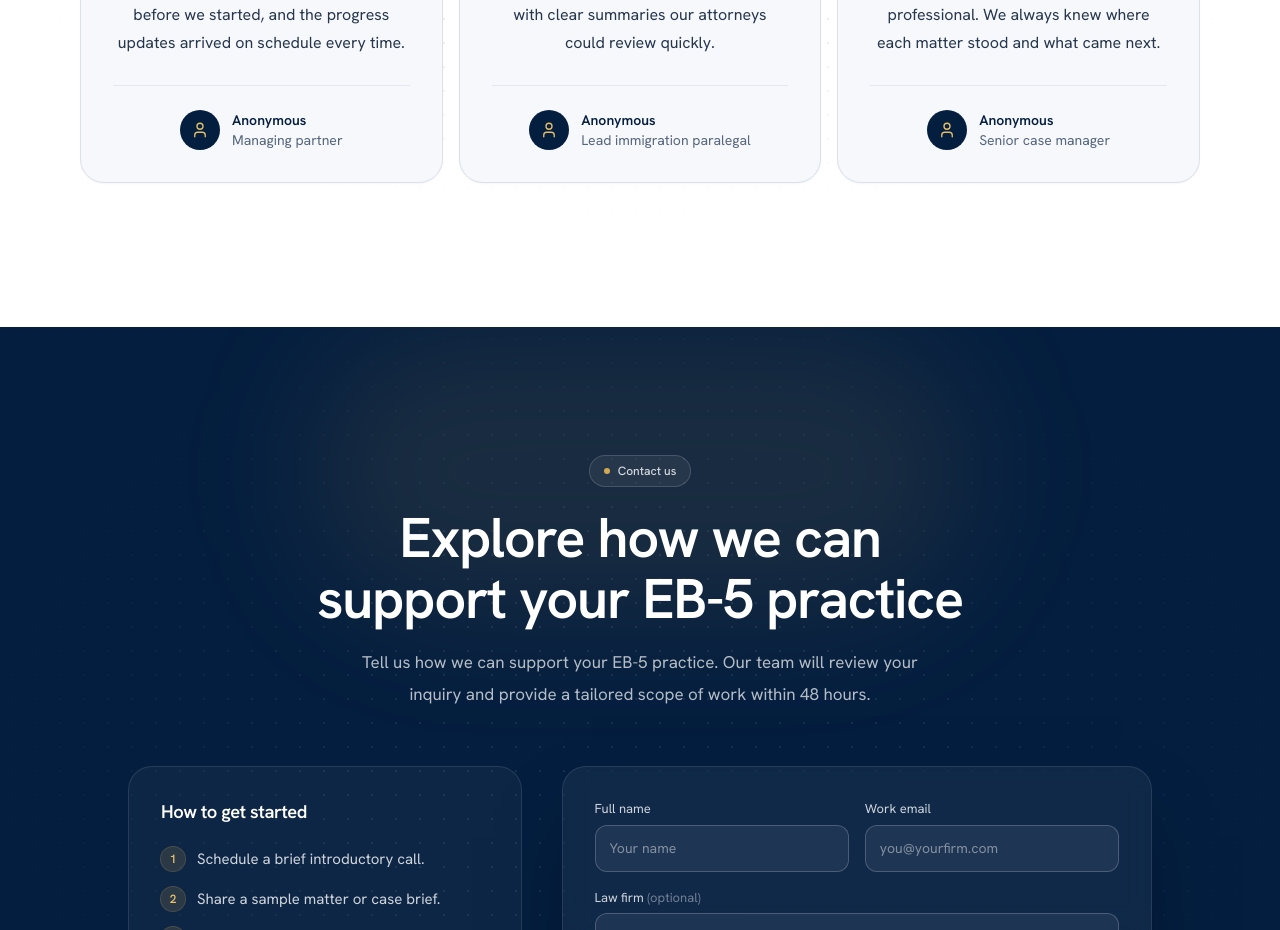
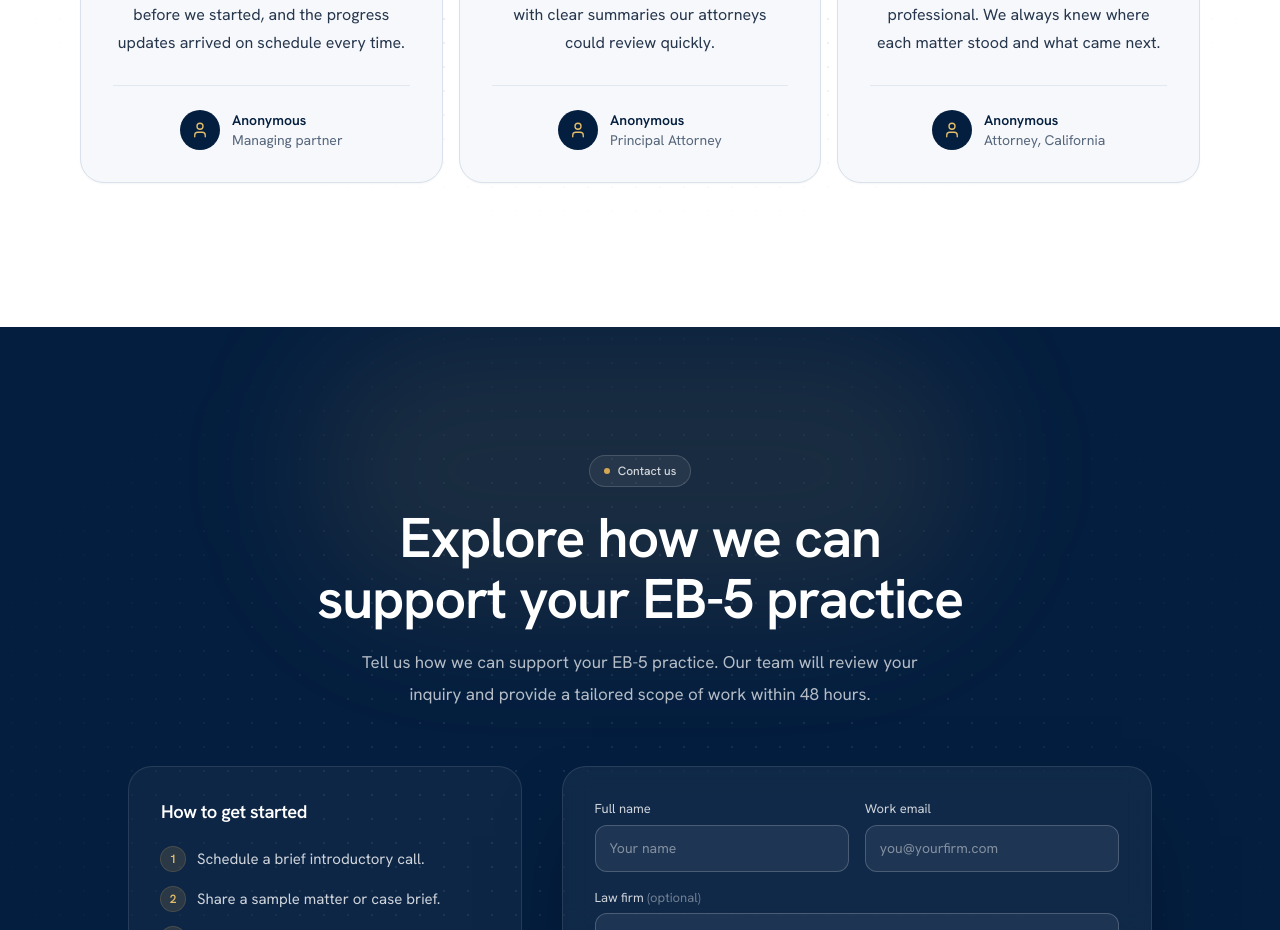
Before and after one commit to AjeetSingh2016/eb-5-project-2026, a Next.js app: page / in a window 1280 px wide. Shown: the part 5020-5950 px from the top of the page. Built offline with nearby package versions, Linux system fonts and the light colour scheme.

Commit message:
final draft 7

```diff
--- a/src/app/layout.tsx
+++ b/src/app/layout.tsx
@@ -1,10 +1,7 @@
-
 import type { Metadata } from "next";
 import { Manrope, Newsreader } from "next/font/google";
-
 import { Instrument_Serif, Hanken_Grotesk } from "next/font/google";
 import { Fraunces } from "next/font/google";
-
 import { Inter } from "next/font/google";
 
 import "./globals.css";
@@ -21,7 +18,10 @@ const newsreader = Newsreader({
   display: "swap",
 });
 
-const inter = Inter({ subsets: ["latin"], variable: "--font-sans" });
+const inter = Inter({
+  subsets: ["latin"],
+  variable: "--font-sans",
+});
 
 const display = Instrument_Serif({
   weight: "400",
@@ -35,15 +35,20 @@ const sans = Hanken_Grotesk({
 });
 
 export const metadata: Metadata = {
+  metadataBase: new URL("https://eb5paralegal.com"),
+
   title: "EB-5 Paralegal | Your Investors, Our Expertise",
+
   description:
     "Specialist EB-5 paralegal support for immigration law firms. From source of funds analysis to petition preparation, we work as a white-label extension of your legal team.",
+
   openGraph: {
     title: "EB-5 Paralegal | Your Investors, Our Expertise",
     description:
       "Specialist paralegal support for your EB-5 practice. Attorney-controlled workflows, organised documentation, and tailored case preparation.",
     siteName: "EB-5 Paralegal",
     type: "website",
+    url: "https://eb5paralegal.com",
     images: [
       {
         url: "/og-image.png",
@@ -53,6 +58,7 @@ export const metadata: Metadata = {
       },
     ],
   },
+
   twitter: {
     card: "summary_large_image",
     title: "EB-5 Paralegal | Your Investors, Our Expertise",
--- a/src/data/content.ts
+++ b/src/data/content.ts
@@ -117,12 +117,12 @@ export const testimonials = [
   {
     quote: "Source of funds files arrived organised, with clear summaries our attorneys could review quickly.",
     name: "Anonymous",
-    place: "Lead immigration paralegal",
+    place: "Principal Attorney",
   },
   {
     quote: "Communication was prompt and professional. We always knew where each matter stood and what came next.",
     name: "Anonymous",
-    place: "Senior case manager",
+    place: "Attorney, California",
   },
 ] as const;
 
```
